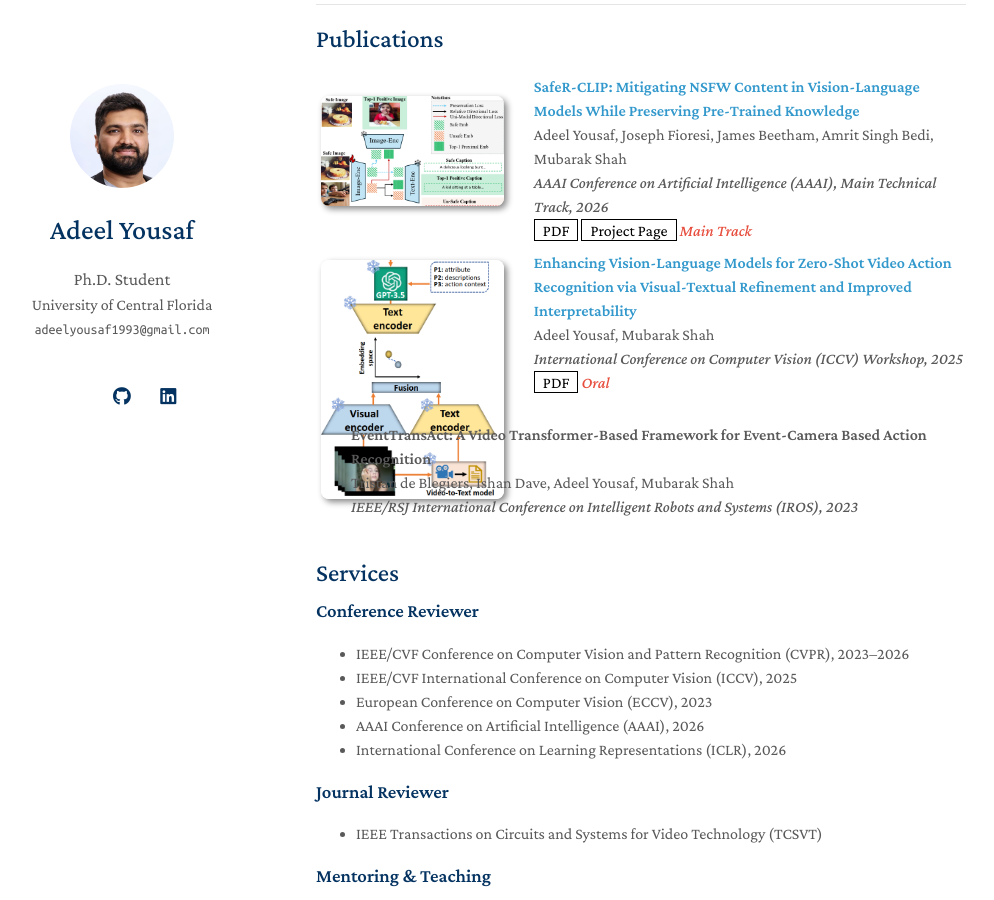
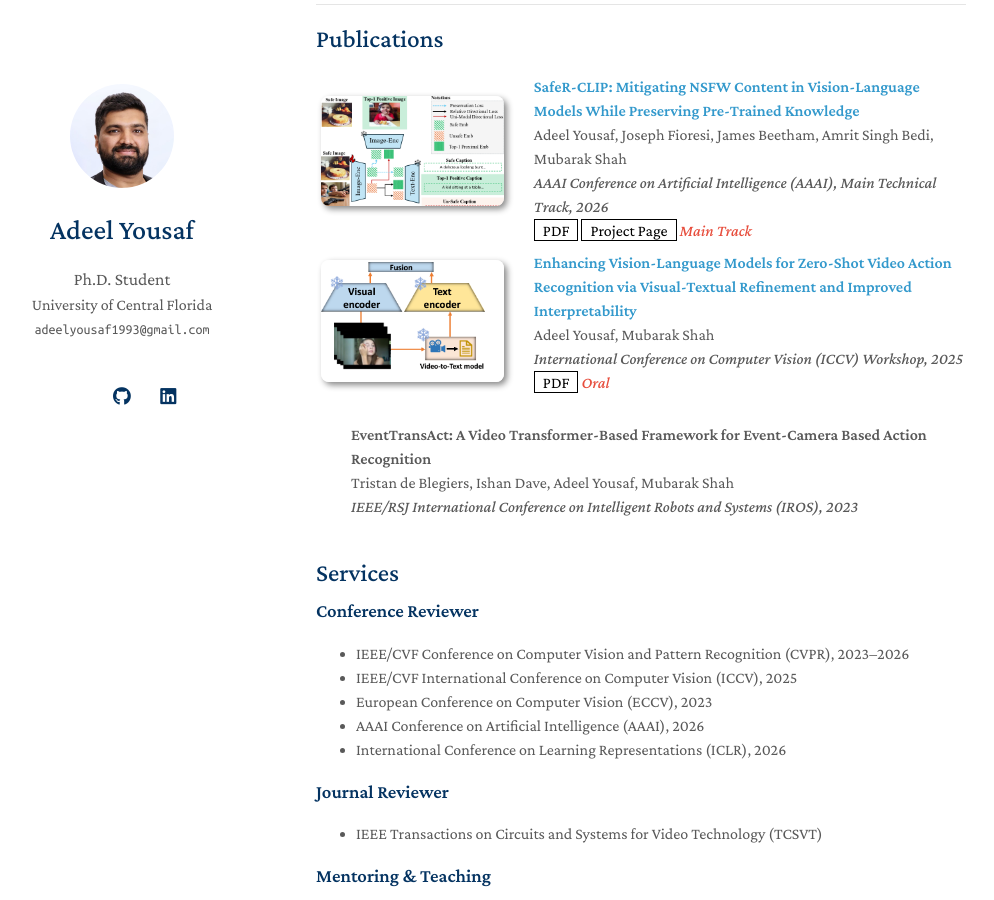
Before and after one commit to Adeelyousaf/Adeelyousaf.github.io, a Jekyll site: the page built from index.md, in a window 1280 px wide and 900 px high, scrolled down 860 px. Shown: the whole window, without its empty margins (154-1148 px from the left). Built offline with Jekyll 4.4.1, drawn with Linux system fonts in a browser that asks for light colours; a style sheet for code colours, icons or effects is not loaded; our own code applies the rules of GitHub Pages for plain Markdown files.

Commit message:
Update image path for ICCV 2025 publication

```diff
--- a/_data/publications.yml
+++ b/_data/publications.yml
@@ -13,7 +13,7 @@ main:
     authors: "Adeel Yousaf, Mubarak Shah"
     conference: "International Conference on Computer Vision (ICCV) Workshop, 2025"
     conference_short: "ICCV"
-    image: "assets/img/iccv25.png"
+    image: "assets/img/iccv_25_v2.png"
     pdf: "https://openaccess.thecvf.com/content/ICCV2025W/STREAM/papers/Yousaf_Enhancing_Vision-Language_Models_for_Zero-Shot_Video_Action_Recognition_via_Visual-Textual_ICCVW_2025_paper.pdf"
     notes: "Oral"
 
```
